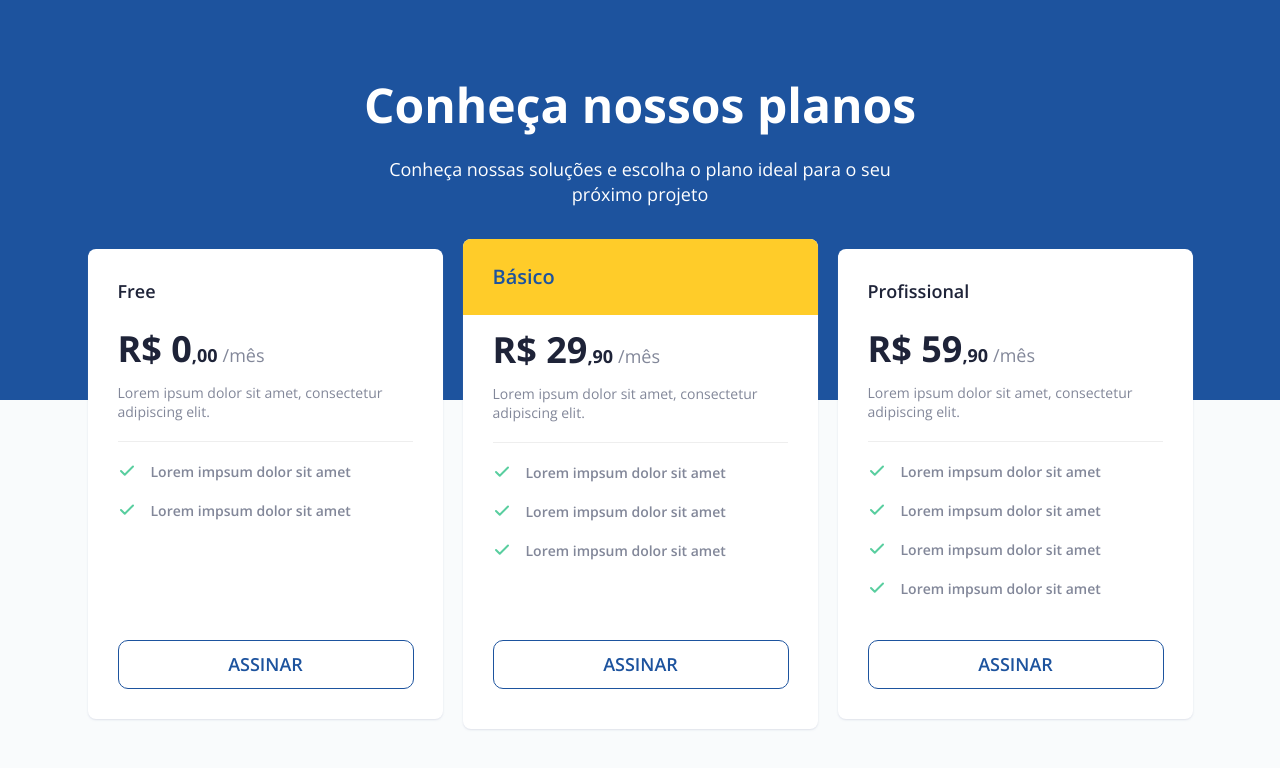
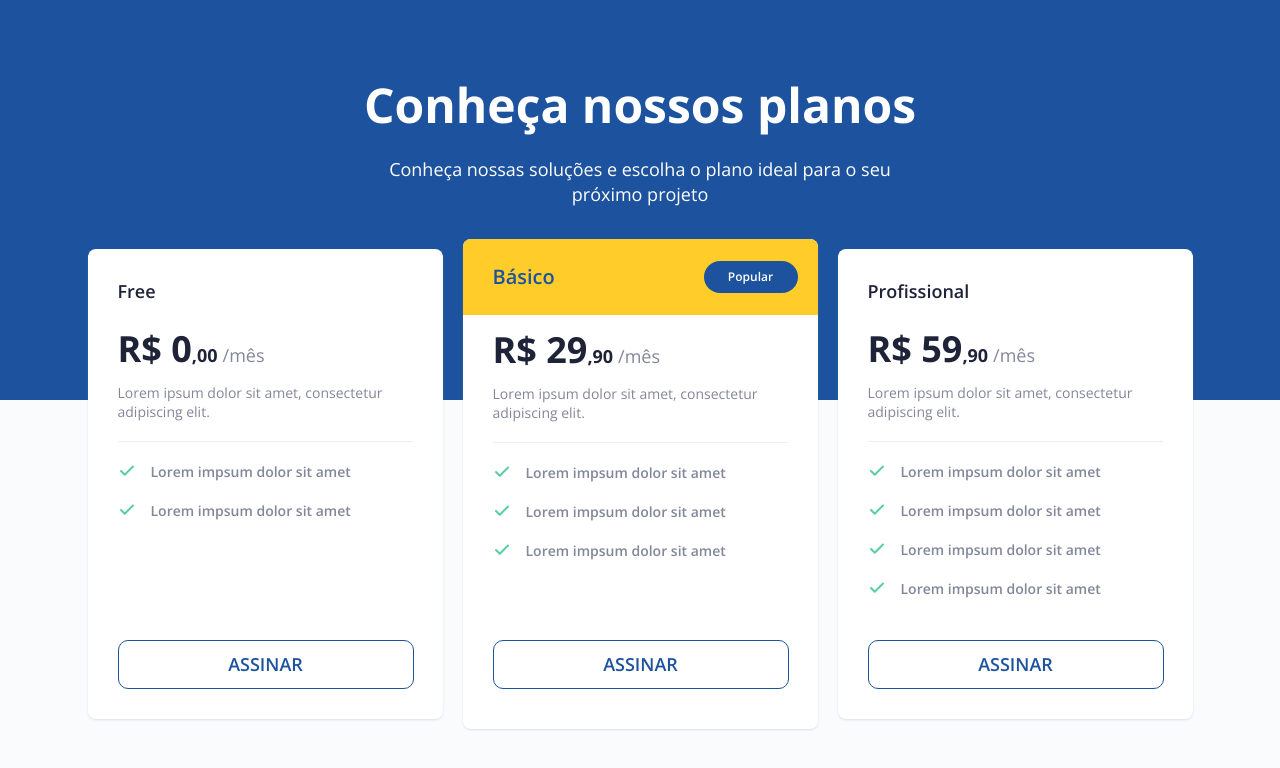
Before and after one commit to KrisMazzini/pricingTable, a React (Vite) app: page / in a window 1280 px wide. Shown: the top 768 px of the page. Built offline with nearby package versions, Linux system fonts and the light colour scheme.

Commit message:
include tag on popular package cards

```diff
--- a/src/components/Card/index.jsx
+++ b/src/components/Card/index.jsx
@@ -11,6 +11,9 @@ export function Card({name, price, description, benefits, popular = false}) {
         <div className={cardClass} id="name">
             <header className="card-header">
                 <h3>{name}</h3>
+                {
+                    popular ? <p className="popular-tag">Popular</p> : <></>
+                }
             </header>
             <PriceTag
                 key={name}
--- a/src/components/Card/styles.css
+++ b/src/components/Card/styles.css
@@ -33,6 +33,8 @@
     padding: 0 20px 0 30px;
     margin: 0 0 10px;
 
+    justify-content: space-between;
+
     border-top-left-radius: inherit;
     border-top-right-radius: inherit;
 
@@ -47,6 +49,24 @@
     font-size: 20px;
     line-height: 27px;
     color: var(--blue);
+}
+
+.popular-tag {
+    width: 94px;
+    height: 32px;
+
+    border-radius: 40px;
+
+    display: inline-flex;
+    align-items: center;
+    justify-content: center;
+
+    font-weight: 600;
+    font-size: 12px;
+    line-height: 16px;
+
+    background-color: var(--blue);
+    color: #fff;
 }
 
 .card h4 {
```
